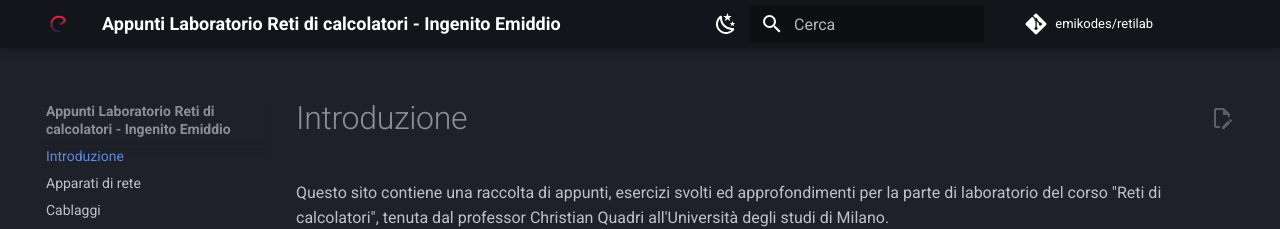
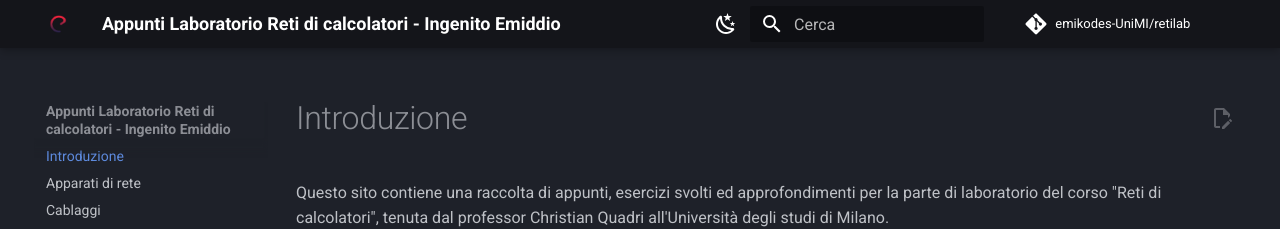
Before and after one commit to emikodes-UniMI/retilab, an MkDocs documentation site: the page built from docs/index.md, in a window 1280 px wide. Shown: the top 229 px of the page. Built offline with MkDocs 1.6.1 and Material for MkDocs 9.7.7, drawn with Linux system fonts in a browser that asks for light colours; comment, search, counter and statistics services are not loaded.

Commit message:
Changed mkdocs.yml

```diff
--- a/mkdocs.yml
+++ b/mkdocs.yml
@@ -1,7 +1,7 @@
 site_name: Appunti Laboratorio Reti di calcolatori - Ingenito Emiddio
-site_url: https://emikodes.github.io/retilab/
-repo_url: https://github.com/emikodes/retilab/
-repo_name: emikodes/retilab
+site_url: https://emikodes-UniMI.github.io/retilab/
+repo_url: https://github.com/emikodes-UniMI/retilab/
+repo_name: emikodes-UniMI/retilab
 edit_uri: edit/main/docs/
 
 # Configurazione Tema Material
```
